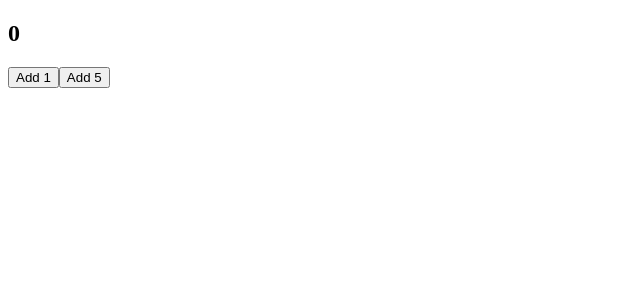
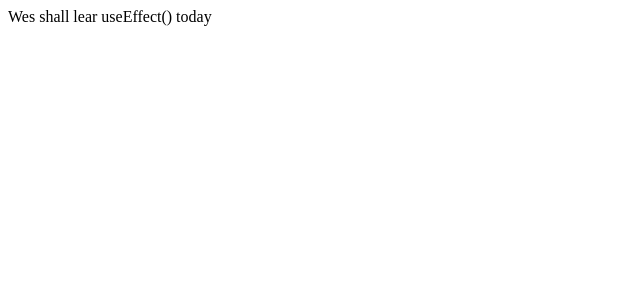
Before and after one commit to TRISHAN00/react-form-handling, a React (Create React App) app: page / in a window 1280 px wide. Shown: the top 300 px of the page, without its empty margins (0-640 px from the left). Built offline with nearby package versions, Linux system fonts and the light colour scheme.

Commit message:
replace app component for useEffect pracatice

```diff
--- a/src/App.js
+++ b/src/App.js
@@ -1,12 +1,7 @@
 import React from 'react'
-import Counter from './components/Counter'
 
 function App () {
-  return (
-    <div>
-      <Counter />
-    </div>
-  )
+  return <div className='app'>Wes shall lear useEffect() today</div>
 }
 
 export default App
```
